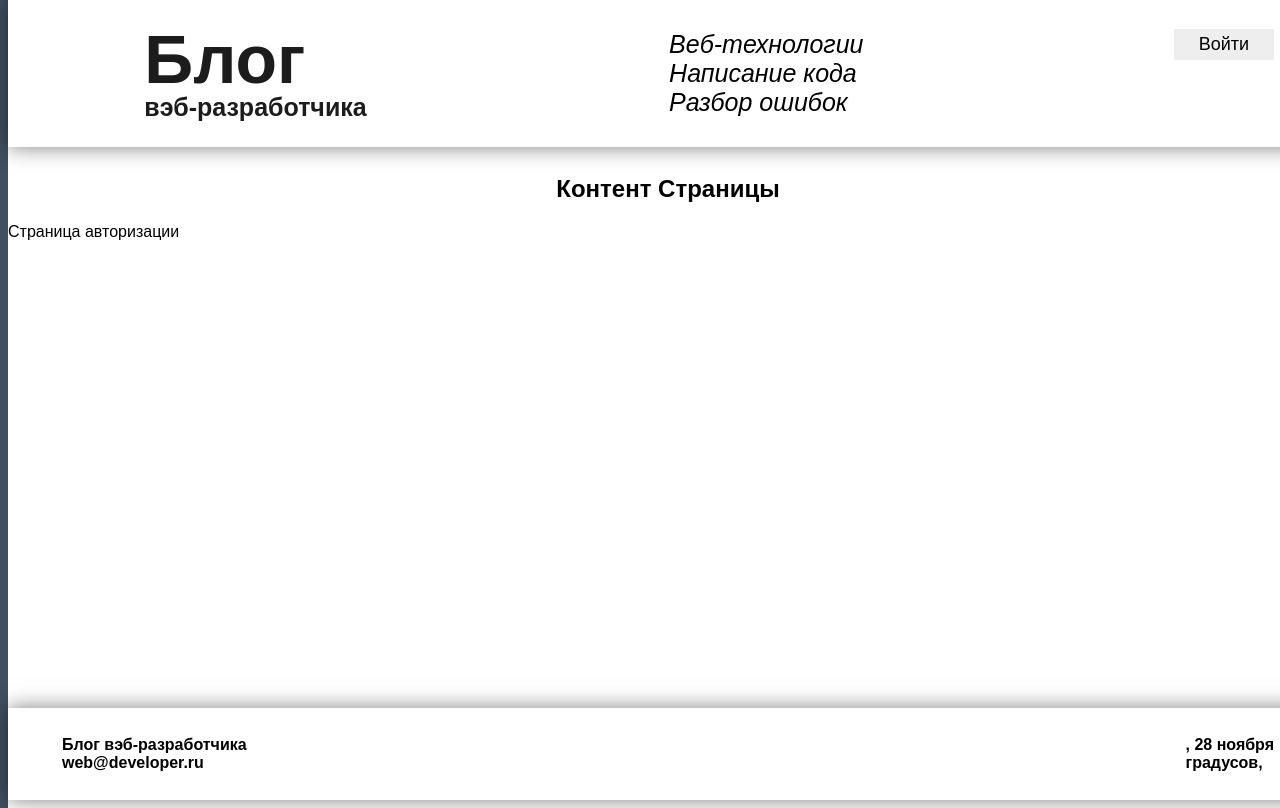
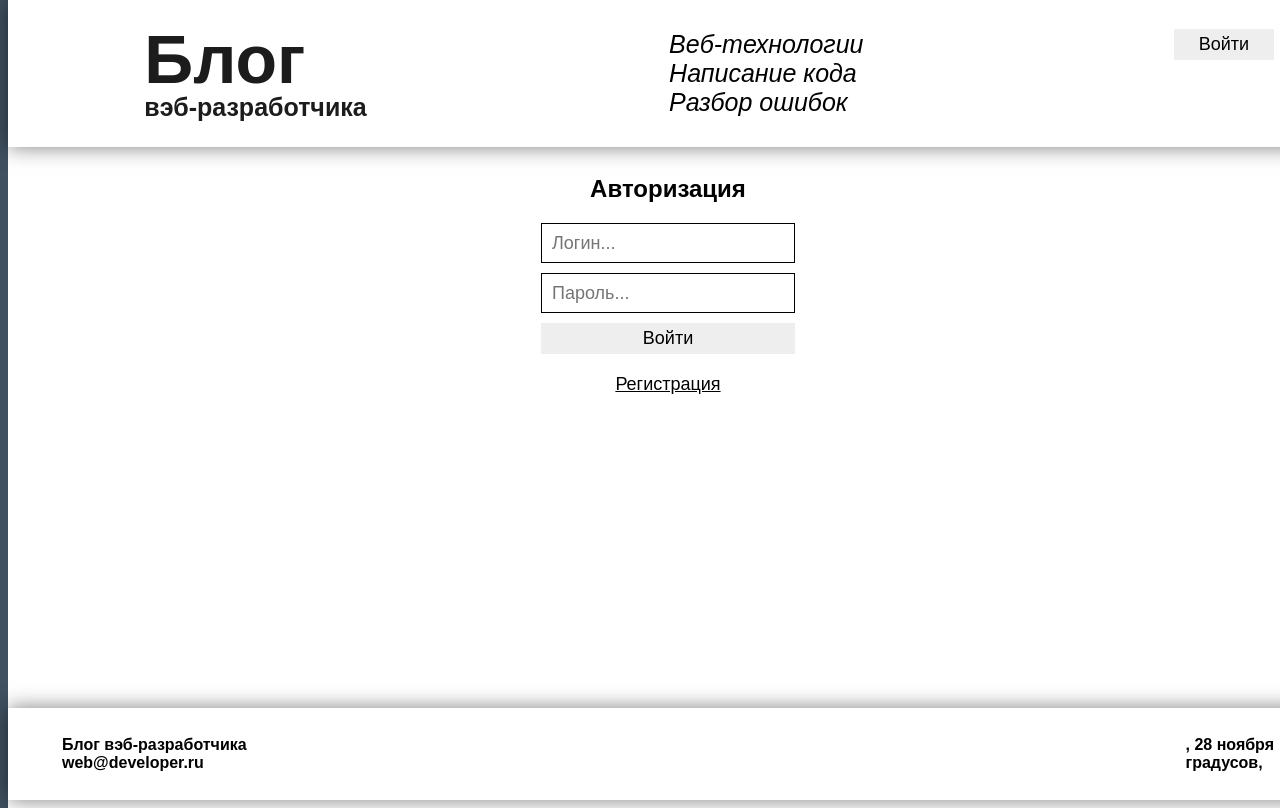
Before and after one commit to blinklay/web-blog-react, a React (Vite) app: page /login in a window 1280 px wide. Shown: the top 808 px of the page. Built offline with nearby package versions, Linux system fonts and the light colour scheme; no server answers; a web font is replaced by a local one.

Commit message:
Create Auth Page

```diff
--- a/package.json
+++ b/package.json
@@ -10,6 +10,7 @@
     "preview": "vite preview"
   },
   "dependencies": {
+    "@hookform/resolvers": "^3.9.1",
     "react": "^18.3.1",
     "react-dom": "^18.3.1",
     "react-hook-form": "^7.53.2",
--- a/src/App.jsx
+++ b/src/App.jsx
@@ -1,7 +1,8 @@
 import { Route, Routes } from "react-router-dom";
 import styled from "styled-components";
 import { Header } from "./components/Header/Header";
-import Footer from "./components/Footer/Footer";
+import { Footer } from "./components/Footer/Footer";
+import AuthPage from "./components/pages/AuthPage/AuthPage";
 
 const AppColumn = styled.div`
   display: flex;
@@ -17,20 +18,14 @@
   padding: 147px 0;
 `;
 
-const H2 = styled.h2`
-  text-align: center;
-`;
-
 function App() {
   return (
     <AppColumn>
       <Header />
       <Content>
-        <H2>Контент Страницы</H2>
-
         <Routes>
           <Route path="/" element={<div>Главная страница</div>} />
-          <Route path="/login" element={<div>Страница авторизации</div>} />
+          <Route path="/login" element={<AuthPage />} />
           <Route path="/register" element={<div>Страница регистрации</div>} />
           <Route path="/users" element={<div>Страница пользователей</div>} />
           <Route path="/post" element={<div>Страница новой статьи</div>} />
--- a/src/bff/bff.js
+++ b/src/bff/server.js
@@ -22,7 +22,7 @@
     }
   },
   async autorize(authLogin, authPassword) {
-    const user = getUser(authLogin)
+    const user = await getUser(authLogin)
 
     if (!user) {
       return {
--- /dev/null
+++ b/src/components/Button/Button.jsx
@@ -0,0 +1,20 @@
+import React from "react";
+import styled from "styled-components";
+
+function ButtonContainer({ className, children, width, ...props }) {
+  return (
+    <button width={width} className={className} {...props}>
+      {children}
+    </button>
+  );
+}
+
+export const Button = styled(ButtonContainer)`
+  font-size: 18px;
+  width: ${({ width = "100%" }) => width};
+  background-color: #eee;
+  padding: 5px;
+  text-align: center;
+  color: inherit;
+  text-decoration: none;
+`;
--- a/src/components/Footer/Footer.jsx
+++ b/src/components/Footer/Footer.jsx
@@ -39,7 +39,7 @@
   );
 }
 
-const Footer = styled(FooterContainer)`
+export const Footer = styled(FooterContainer)`
   display: flex;
   align-items: center;
   justify-content: space-between;
@@ -52,5 +52,3 @@
   bottom: 0;
   width: 1320px;
 `;
-
-export default Footer;
--- /dev/null
+++ b/src/components/H2/H2.jsx
@@ -0,0 +1,9 @@
+import styled from "styled-components";
+
+function H2Container({ children, className }) {
+  return <h2 className={className}>{children}</h2>;
+}
+
+export const H2 = styled(H2Container)`
+  margin: 20px 0;
+`;
--- a/src/components/Header/ControlPanel/ControlPanel.jsx
+++ b/src/components/Header/ControlPanel/ControlPanel.jsx
@@ -1,6 +1,7 @@
 import styled from "styled-components";
 import Icon from "../../Icon/Icon";
 import { Link, useNavigate } from "react-router-dom";
+import { Button } from "../../Button/Button";
 
 const Row = styled.div`
   display: flex;
@@ -9,23 +10,15 @@
   gap: ${({ gap }) => gap};
 `;
 
-const StyledLink = styled(Link)`
-  font-size: 18px;
-  width: 100px;
-  background-color: #eee;
-  padding: 5px;
-  text-align: center;
-  color: inherit;
-  text-decoration: none;
-`;
-
 const ControlPanelContainer = ({ className }) => {
   const navigate = useNavigate();
 
   return (
     <div className={className}>
       <Row gap="8px">
-        <StyledLink to="/login">Войти</StyledLink>
+        <Button width="100px">
+          <Link to="/login">Войти</Link>
+        </Button>
       </Row>
       <Row gap="10px">
         <button
--- /dev/null
+++ b/src/components/Input/Input.jsx
@@ -0,0 +1,15 @@
+import { forwardRef } from "react";
+import styled from "styled-components";
+
+const InputContainer = forwardRef(({ className, width, ...props }, ref) => {
+  return <input className={className} width={width} {...props} ref={ref} />;
+});
+
+export const Input = styled(InputContainer)`
+  height: 40px;
+  padding: 10px;
+  margin: 0 0 10px 0;
+  border: 1px solid #000;
+  font-size: 18px;
+  width: ${({ width = "100%" }) => width};
+`;
--- /dev/null
+++ b/src/components/pages/AuthPage/AuthPage.jsx
@@ -0,0 +1,113 @@
+import { yupResolver } from "@hookform/resolvers/yup";
+import { useForm } from "react-hook-form";
+import * as yup from "yup";
+import { server } from "../../../bff/server";
+import { useState } from "react";
+import styled from "styled-components";
+import { Input } from "../../Input/Input";
+import { Button } from "../../Button/Button";
+import { Link } from "react-router-dom";
+import { H2 } from "../../H2/H2";
+
+const authFormSchema = yup.object().shape({
+  login: yup
+    .string()
+    .required("Поле логин не заполнено!")
+    .matches(/\w+$/, "Неверный формат логина. ")
+    .min(3, "Минимальная длинна логина - 3 сивола")
+    .max(15, "Максимальная длинна логина - 15 сивволов"),
+  password: yup
+    .string()
+    .required("Поле пароль не заполнено!")
+    .matches(/^[\w#%]+$/, "Неверный формат пароля.")
+    .min(3, "Минимальная длинна пароля - 3 сивола")
+    .max(30, "Максимальная длинна пароля - 30 сивволов"),
+});
+
+function AuthPageContanier({ className }) {
+  const {
+    register,
+    handleSubmit,
+    formState: { errors },
+  } = useForm({
+    defaultValues: {
+      login: "",
+      password: "",
+    },
+    resolver: yupResolver(authFormSchema),
+  });
+
+  const [serverError, setServerError] = useState(null);
+
+  const onSubmit = ({ login, password }) => {
+    console.log(login);
+
+    server.autorize(login, password).then(({ error, res }) => {
+      if (error) {
+        setServerError(`Ошибка запроса: ${error}`);
+      }
+    });
+  };
+
+  const formError = errors?.login?.message || errors?.password?.message;
+
+  const errorMessage = formError || serverError;
+  const StyledLink = styled(Link)`
+    text-align: center;
+    font-size: 18px;
+    text-decoration: underline;
+    margin-top: 20px;
+  `;
+
+  const ErrorMessage = styled.div`
+    background-color: #fcadad;
+    font-size: 18px;
+    text-align: center;
+    margin-top: 10px;
+    padding: 10px;
+  `;
+
+  return (
+    <div className={className}>
+      <H2>Авторизация</H2>
+
+      <form onSubmit={handleSubmit(onSubmit)}>
+        <Input
+          type="text"
+          placeholder="Логин..."
+          {...register("login", {
+            onChange: () => setServerError(null),
+          })}
+        />
+        <Input
+          type="password"
+          placeholder="Пароль..."
+          {...register("password", {
+            onChange: () => setServerError(null),
+          })}
+        />
+
+        <Button type="submit" disabled={!!formError}>
+          Войти
+        </Button>
+        {errorMessage && <ErrorMessage>{errorMessage}</ErrorMessage>}
+      </form>
+      <StyledLink to="/register">Регистрация</StyledLink>
+    </div>
+  );
+}
+
+const AuthPage = styled(AuthPageContanier)`
+  margin: 0 auto;
+  display: flex;
+  flex-direction: column;
+  align-items: center;
+  width: 260px;
+
+  & > form {
+    display: flex;
+    flex-direction: column;
+  }
+`;
+
+export default AuthPage;
```
Also changed, not shown: 1 other file (tests, documents, lock files or other folders).
